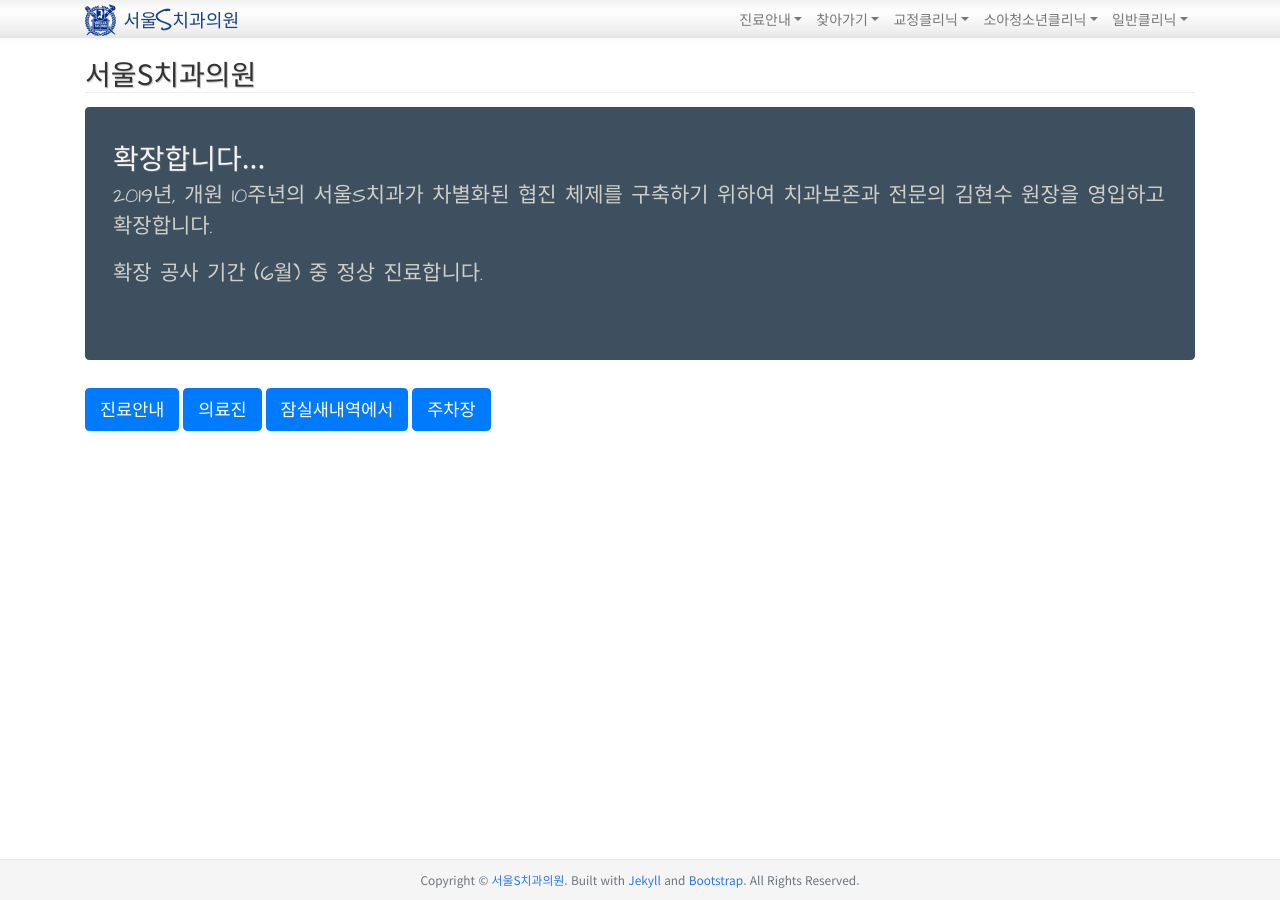
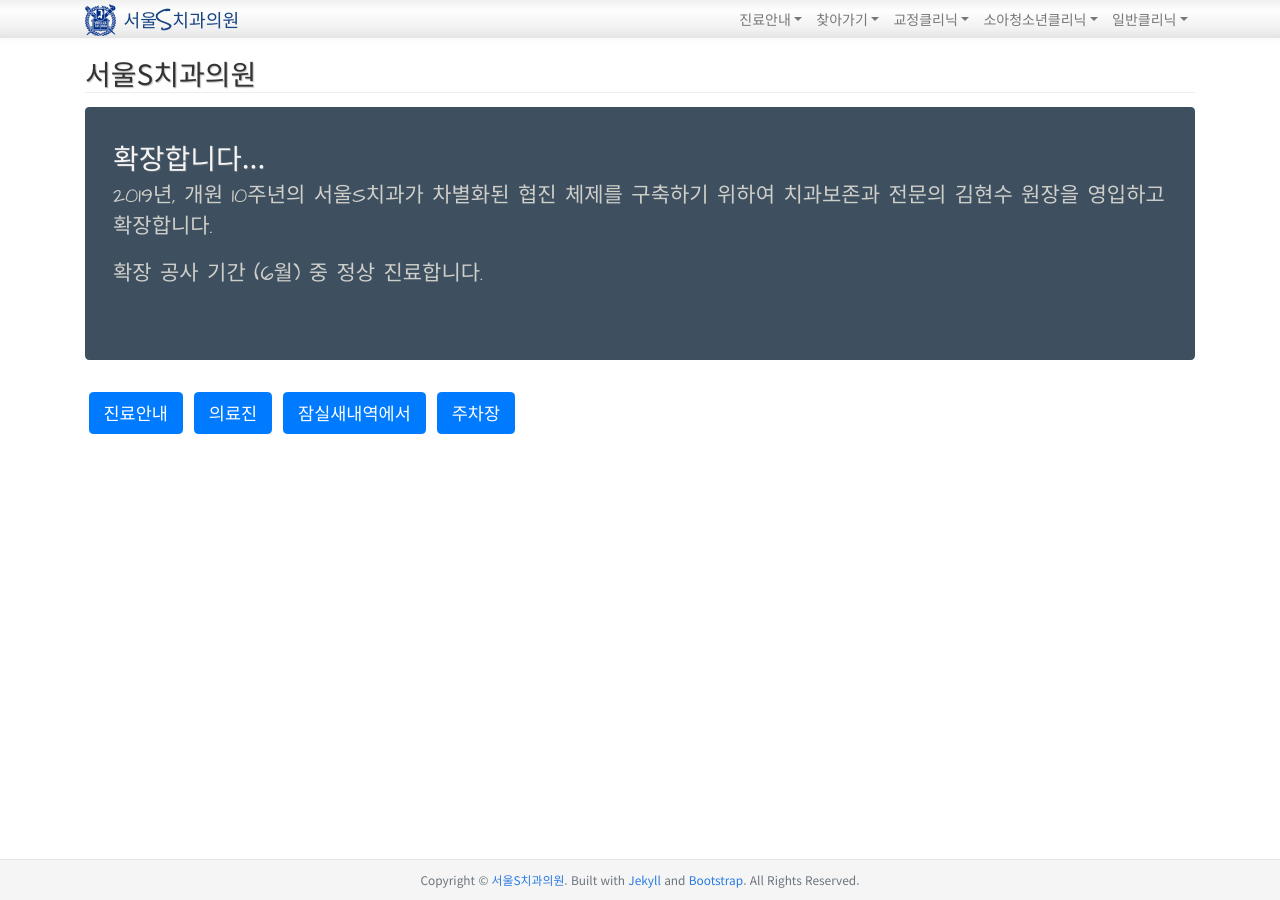
Before and after one commit to gehoon/sdental.clinic, a Jekyll site: the page built from index.html, in a window 1280 px wide. Built offline with Jekyll 4.4.1, drawn with Linux system fonts in a browser that asks for light colours; some web fonts are replaced.

Commit message:
index button margin:1

```diff
--- a/index.html
+++ b/index.html
@@ -23,7 +23,7 @@
 {% for page in site.pages %}
 {% if page.frontpage %}
 <a href="{{page.url}}">
-<button type="button" class="btn btn-primary btn-lg">{% if page.category3 %}{{ page.category3 }}{% elsif page.category2 %}{{ page.category2 }}{% else %}{{ page.category1 }}{% endif %}</button>
+<button type="button" class="btn btn-primary btn-lg m-1">{% if page.category3 %}{{ page.category3 }}{% elsif page.category2 %}{{ page.category2 }}{% else %}{{ page.category1 }}{% endif %}</button>
 </a>
 {% endif %}
 {% endfor %}
```
